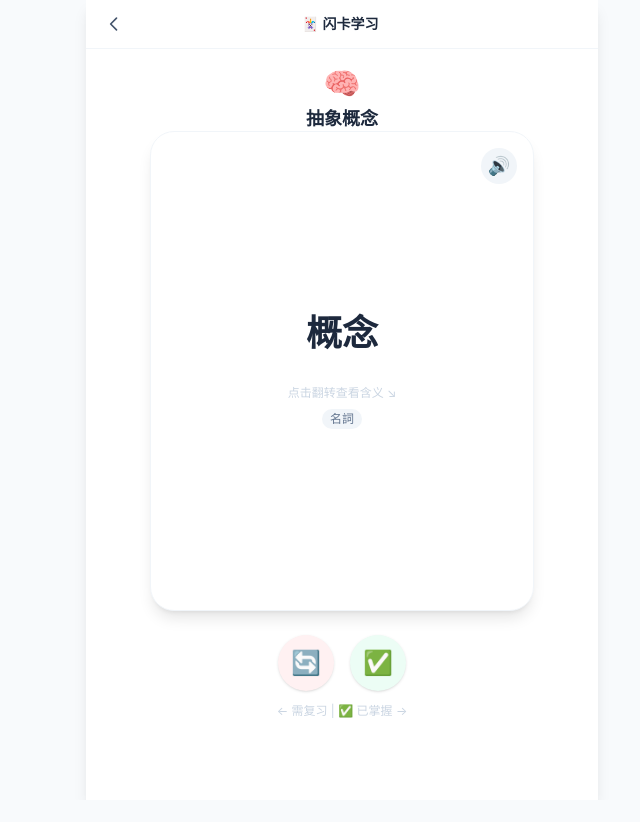
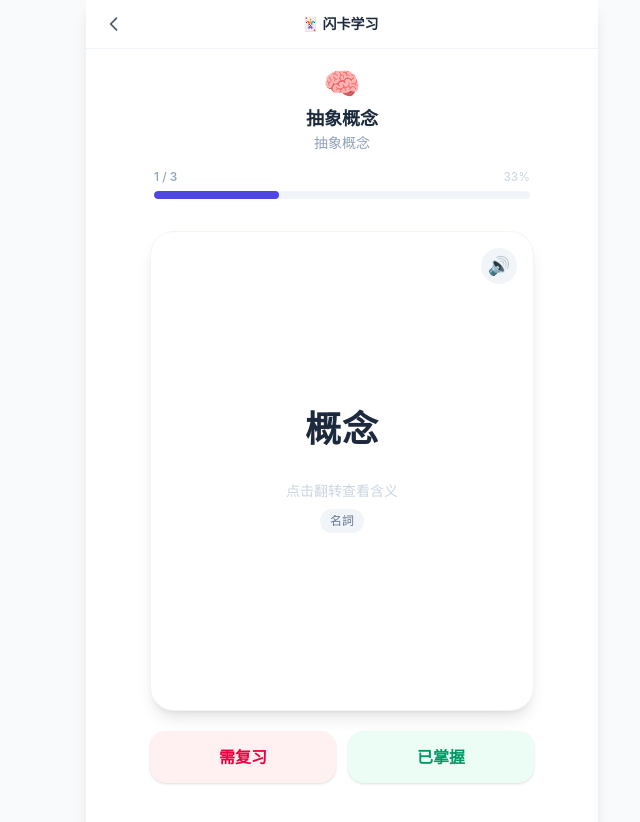
Before and after one commit to 1287893890-ui/japanese-app, a React (Vite) app: page /learn/N1/vocab/n1-vocab-abstract in a window 1280 px wide. Shown: the top 822 px of the page, without its empty margins (298-938 px from the left). Before the commit the page ends 800 px from the top, so only its background shows below. Built offline with nearby package versions, Linux system fonts and the light colour scheme.

Commit message:
UI: improve flashcard layout, buttons, and typography

```diff
--- a/src/components/flashcard/DeckComplete.jsx
+++ b/src/components/flashcard/DeckComplete.jsx
@@ -22,14 +22,14 @@ export default function DeckComplete({ results, total, onRestart, onFinish }) {
         <p className="text-slate-500 text-sm mt-1">{msg.text}</p>
       </div>
 
-      <div className="flex items-center justify-center gap-6 text-sm">
+      <div className="flex items-center justify-center gap-8">
         <div className="text-center">
-          <div className="text-2xl font-bold text-success">{knowCount}</div>
-          <div className="text-xs text-slate-400">已掌握 ✅</div>
+          <div className="text-3xl font-bold text-emerald-500">{knowCount}</div>
+          <div className="text-sm text-slate-500 font-medium mt-0.5">已掌握</div>
         </div>
         <div className="text-center">
-          <div className="text-2xl font-bold text-warning">{reviewCount}</div>
-          <div className="text-xs text-slate-400">需复习 🔄</div>
+          <div className="text-3xl font-bold text-amber-500">{reviewCount}</div>
+          <div className="text-sm text-slate-500 font-medium mt-0.5">需复习</div>
         </div>
       </div>
 
--- a/src/components/flashcard/FlashCard.jsx
+++ b/src/components/flashcard/FlashCard.jsx
@@ -1,5 +1,5 @@
 import { useState, useCallback } from 'react'
-import { motion, AnimatePresence } from 'framer-motion'
+import { motion } from 'framer-motion'
 import { useSwipe } from '../../hooks/useSwipe'
 import { speakWord } from '../../utils/audio'
 import { useApp } from '../../context/AppContext'
@@ -26,12 +26,7 @@ export default function FlashCard({ word, onResult }) {
     setIsFlipped(false)
   }, [word.id, onResult])
 
-  const swipeHandlers = useSwipe(
-    handleReview,
-    handleKnow,
-    null, // no down action
-    70
-  )
+  const swipeHandlers = useSwipe(handleReview, handleKnow, null, 70)
 
   const handleSpeak = (e) => {
     e.stopPropagation()
@@ -63,12 +58,12 @@ export default function FlashCard({ word, onResult }) {
             >
               🔊
             </button>
-            <p className="text-4xl font-bold text-slate-800 mb-6 text-center">{word.word}</p>
+            <p className="text-4xl font-bold text-slate-800 mb-6 text-center tracking-wide">{word.word}</p>
             {!isFlipped && (
-              <p className="text-xs text-slate-300 mt-2">点击翻转查看含义 ↘</p>
+              <p className="text-sm text-slate-300 mt-2">点击翻转查看含义</p>
             )}
             {word.partOfSpeech && (
-              <span className="mt-2 text-xs bg-slate-100 text-slate-500 px-2 py-0.5 rounded-full">
+              <span className="mt-2 text-xs bg-slate-100 text-slate-500 px-2.5 py-1 rounded-full font-medium">
                 {word.partOfSpeech}
               </span>
             )}
@@ -80,10 +75,10 @@ export default function FlashCard({ word, onResult }) {
               flex flex-col items-center justify-center p-6 backface-hidden text-white"
             style={{ transform: 'rotateY(180deg)' }}
           >
-            <p className="text-5xl mb-4">{word.meaning}</p>
-            <p className="text-xl text-white/80 mb-2">{word.reading}</p>
+            <p className="text-4xl font-bold mb-4 tracking-wide">{word.meaning}</p>
+            <p className="text-lg text-white/80 mb-2">{word.reading}</p>
             {word.exampleJp && (
-              <div className="mt-4 p-3 bg-white/10 rounded-xl text-center">
+              <div className="mt-4 p-3 bg-white/10 rounded-xl text-center max-w-full">
                 <p className="text-sm text-white/90">{word.exampleJp}</p>
                 {word.exampleReading && (
                   <p className="text-xs text-white/60 mt-1">{word.exampleReading}</p>
@@ -99,27 +94,22 @@ export default function FlashCard({ word, onResult }) {
       </div>
 
       {/* Action Buttons */}
-      <div className="flex items-center justify-center gap-4 mt-6">
+      <div className="flex items-center gap-3 mt-5">
         <button
           onClick={handleReview}
-          className="w-14 h-14 bg-rose-50 text-rose-500 rounded-full flex items-center justify-center text-2xl
-            hover:bg-rose-100 active:scale-90 transition-all shadow-sm"
-          title="需要复习"
+          className="flex-1 py-3.5 rounded-2xl font-semibold text-base bg-rose-50 text-rose-600
+            hover:bg-rose-100 active:scale-95 transition-all shadow-sm"
         >
-          🔄
+          需复习
         </button>
-<button
+        <button
           onClick={handleKnow}
-          className="w-14 h-14 bg-emerald-50 text-emerald-500 rounded-full flex items-center justify-center text-2xl
-            hover:bg-emerald-100 active:scale-90 transition-all shadow-sm"
-          title="已经掌握"
+          className="flex-1 py-3.5 rounded-2xl font-semibold text-base bg-emerald-50 text-emerald-600
+            hover:bg-emerald-100 active:scale-95 transition-all shadow-sm"
         >
-          ✅
+          已掌握
         </button>
       </div>
-      <p className="text-xs text-slate-300 text-center mt-3">
-        ← 需复习 | ✅ 已掌握 →
-      </p>
     </div>
   )
 }
--- a/src/components/flashcard/FlashCardDeck.jsx
+++ b/src/components/flashcard/FlashCardDeck.jsx
@@ -44,10 +44,12 @@ export default function FlashCardDeck({ words, onComplete, onWordResult }) {
   }
 
   return (
-    <div className="flex flex-col items-center w-full max-w-sm mx-auto">
-      <DeckProgress current={progress.current} total={progress.total} />
+    <div className="flex flex-col w-full max-w-sm mx-auto min-h-[calc(100dvh-7rem)]">
+      <div className="px-1 mb-2">
+        <DeckProgress current={progress.current} total={progress.total} />
+      </div>
 
-      <div className="relative w-full h-[420px] flex items-center justify-center">
+      <div className="flex-1 flex items-start justify-center pt-2">
         <AnimatePresence mode="wait">
           {!isComplete ? (
             <motion.div
@@ -56,7 +58,7 @@ export default function FlashCardDeck({ words, onComplete, onWordResult }) {
               animate={{ opacity: 1, x: 0, scale: 1 }}
               exit={{ opacity: 0, x: -100, scale: 0.9 }}
               transition={{ duration: 0.25 }}
-              className="absolute inset-0 flex items-center justify-center"
+              className="w-full"
             >
               <FlashCard word={currentWord} onResult={handleResult} />
             </motion.div>
@@ -65,11 +67,11 @@ export default function FlashCardDeck({ words, onComplete, onWordResult }) {
               key="complete"
               initial={{ opacity: 0, scale: 0.8 }}
               animate={{ opacity: 1, scale: 1 }}
-              className="absolute inset-0 flex items-center justify-center"
+              className="w-full"
             >
               <DeckComplete
                 results={results}
-                total={words.length}
+                total={activeWords.length}
                 onRestart={handleRestart}
                 onFinish={() => onComplete?.(results)}
               />
```
